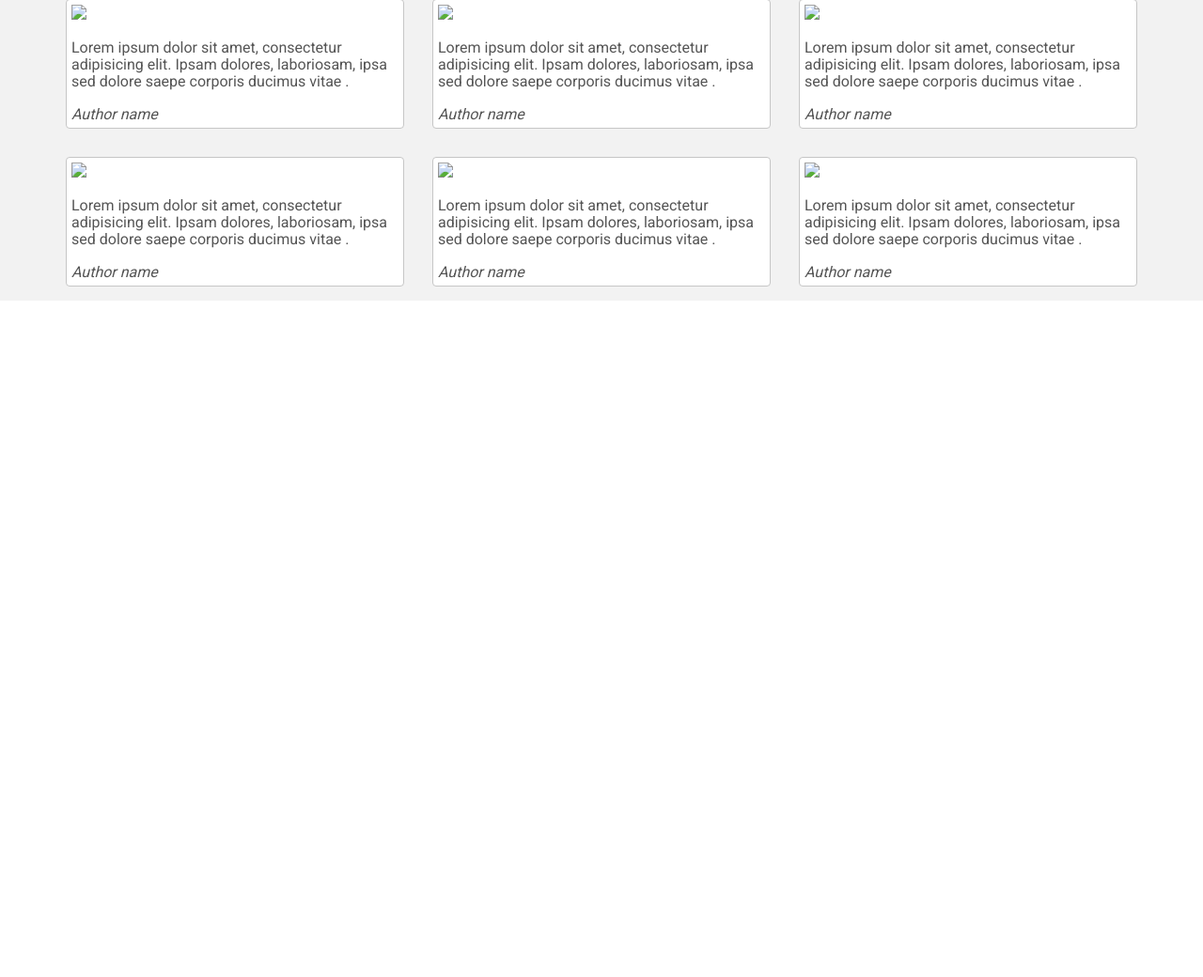
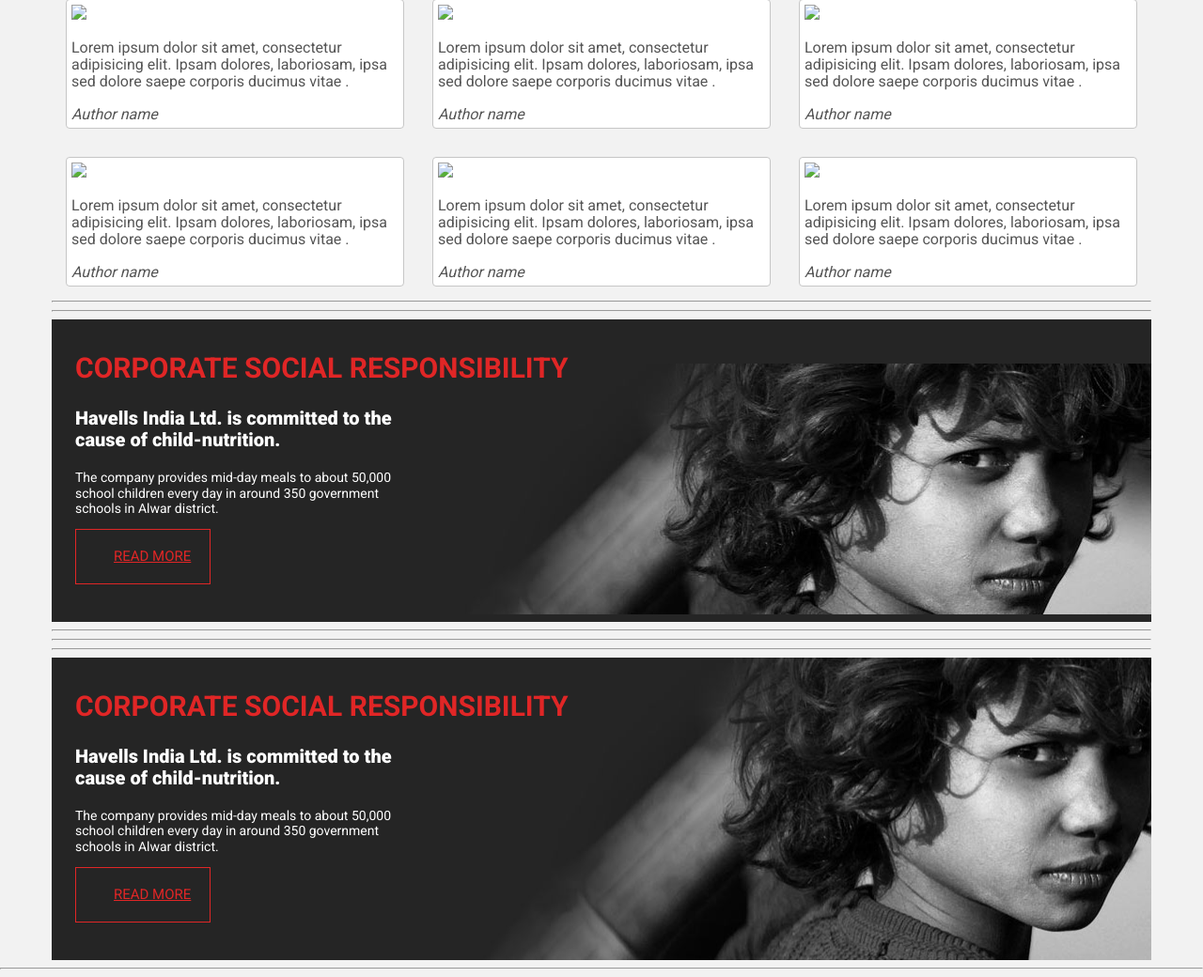
Before and after one commit to kingkris/b14-gang, a PHP site: page / in a window 1280 px wide. Shown: the part 1092-2132 px from the top of the page at 94% size. Before the commit the page ends 1412 px from the top, so only its background shows below. Run offline with PHP 8.4, Linux system fonts and the light colour scheme; some libraries are stand-ins or nearby versions.

Commit message:
css properties for background

```diff
--- a/02-css/css/06-box.css
+++ b/02-css/css/06-box.css
@@ -120,9 +120,9 @@ box-sizing – content-box | padding-box | border-box
 
 
 
+opacity
+resize - none | both | horizontal | vertical
 Flexbox
-resize - none | both | horizontal | vertical
-opacity
 column-count
 column-gap
 column-fill – auto | balance
--- a/layout-01-this-saturday/css/saturday.css
+++ b/layout-01-this-saturday/css/saturday.css
@@ -84,3 +84,85 @@ h6{
 .content img{
 	width:100%;
 }
+
+/*===========================
+=            CSR            =
+===========================*/
+
+.csr{
+	clear:both;
+	background-color:#252525;
+	background-image: url('../img/boy-banner.jpg');
+	background-repeat: no-repeat;
+	background-position: right 85%;
+	padding:35px 25px 30px;
+}
+.csr h2{
+	color:#e02626;
+	font-size:30px;
+	font-weight:700;
+	text-transform: uppercase;
+	font-family: 'Roboto', sans-serif;
+	margin-top:0;
+}
+.csr p{
+	color:#FFF;
+	font-size:14px;
+	padding-right: 770px;
+}
+.csr .lead{
+	font-size:20px;
+	font-weight:900;
+}
+
+
+/*=====  End of CSR  ======*/
+
+
+/*===========================
+=            CSR1            =
+===========================*/
+
+.csr1{
+	clear:both;
+	background-color:#252525;
+	background-image: url('../img/boy-banner1.jpg');
+	background-repeat: no-repeat;
+	background-position: right 85%;
+	padding:35px 25px 30px;
+}
+.csr1 h2{
+	color:#e02626;
+	font-size:30px;
+	font-weight:700;
+	text-transform: uppercase;
+	font-family: 'Roboto', sans-serif;
+	margin-top:0;
+}
+.csr1 p{
+	color:#FFF;
+	font-size:14px;
+	padding-right: 770px;
+}
+.csr1 .lead{
+	font-size:20px;
+	font-weight:900;
+}
+.csr a,
+.csr1 a{
+	font-size:15px;
+	text-transform: uppercase;
+	color:#e02626;
+	display: inline-block;
+	padding:20px 20px 20px 40px;
+	border: solid 1px #e02626;
+	margin-bottom: 10px;
+
+}
+
+
+/*=====  End of CSR1  ======*/
+
+
+
+.
--- a/layout-01-this-saturday/index.html
+++ b/layout-01-this-saturday/index.html
@@ -7,7 +7,8 @@
 	<link rel="stylesheet" href="css/normalize.css">
 	<link rel="stylesheet" href="css/saturday.css">
 	<link rel="shortcut icon" href="favicon.ico">
-	<link href="https://fonts.googleapis.com/css?family=Roboto|Roboto+Slab" rel="stylesheet">
+	<link href="https://fonts.googleapis.com/css?family=Roboto+Slab|Roboto:400,700,900" rel="stylesheet">
+
 
 </head>
 <body>
@@ -178,7 +179,24 @@
 			<cite>Author name</cite>
 		</div>
 	</div><!-- eo quote -->
+<hr style="clear:both">
+<hr>
+<div class="csr1">
+	<h2>Corporate social responsibility</h2>
+	<p class="lead">Havells India Ltd. is committed to the cause of child-nutrition.</p>
+	<p>The company provides mid-day meals to about 50,000 school children every day in around 350 government schools in Alwar district. </p>
+	<a href="#">read more</a>
+</div>
+<hr><hr><hr>
+<div class="csr">
+	<h2>Corporate social responsibility</h2>
+	<p class="lead">Havells India Ltd. is committed to the cause of child-nutrition.</p>
+	<p>The company provides mid-day meals to about 50,000 school children every day in around 350 government schools in Alwar district. </p>
+	<a href="#">read more</a>
+</div>
+
 </div><!-- /.container -->
 
+	<hr>
 </body>
 </html>
```
Also changed, not shown: 02-css/07-position.html (added, +118 -0 lines), 02-css/css/07-position.css (added, +131 -0 lines), layout-01-this-saturday/img/boy-banner.jpg (added), layout-01-this-saturday/img/boy-banner1.jpg (added), layout-01-this-saturday/img/jewelery.jpg (added), layout-01-this-saturday/img/line.jpg (added), 2 other files.
